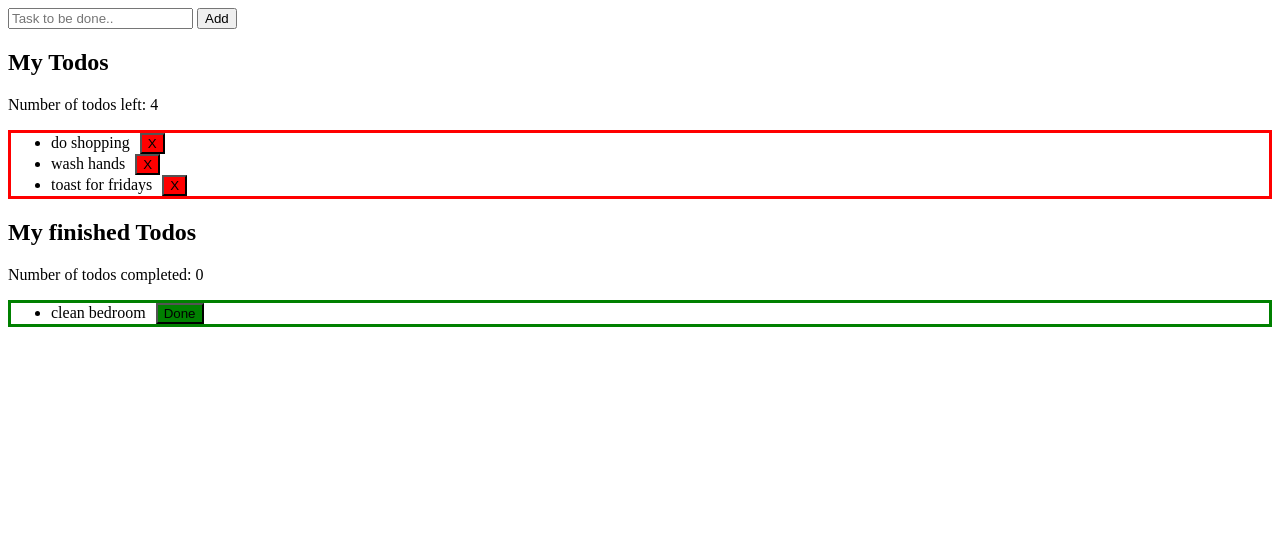
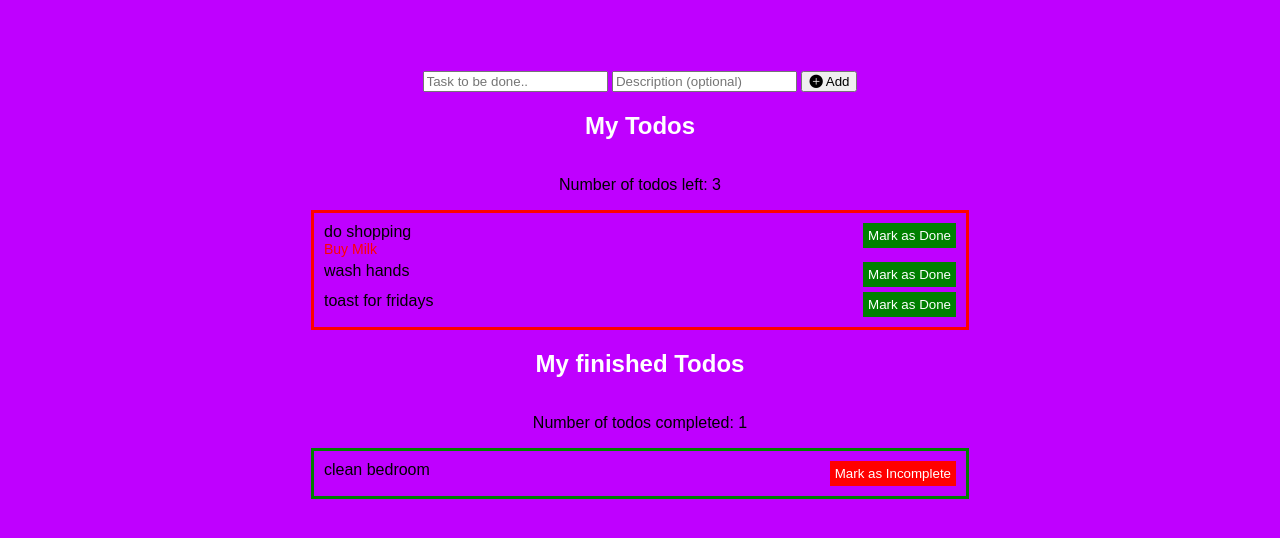
Before and after one commit to danielmedie/todo-task, a website built with Parcel: page src/index.html in a window 1280 px wide. Built offline with nearby package versions, Linux system fonts and the light colour scheme; a script that the page names is missing.

Commit message:
changed fuctions and concept, added sweetalert

```diff
--- a/package.json
+++ b/package.json
@@ -2,5 +2,8 @@
   "devDependencies": {
     "@parcel/transformer-sass": "^2.7.0",
     "parcel": "^2.7.0"
+  },
+  "dependencies": {
+    "sweetalert2": "^11.6.7"
   }
 }
--- a/src/index.html
+++ b/src/index.html
@@ -4,67 +4,43 @@
     <meta charset="UTF-8">
     <meta http-equiv="X-UA-Compatible" content="IE=edge">
     <meta name="viewport" content="width=device-width, initial-scale=1.0">
-    <title>Document</title>
+    <title>To Do List In JavaScript</title>
+    <link rel="stylesheet" href="https://cdn.jsdelivr.net/npm/bootstrap-icons@1.8.3/font/bootstrap-icons.css" />
     <script src="./js/index.js" defer type="modules"></script>
+    <script src="//cdn.jsdelivr.net/npm/sweetalert2@11"></script>
     <link rel="stylesheet" href="./scss/main.scss">
-</head>
 <body>
-    <div id="newtask">
-        <input id="inputTodo" type="text" placeholder="Task to be done..">
-        <button id="push" >Add</button>
-     </div>
+	<form id="todoform">
+		<input id="inputTodo" type="text" placeholder="Task to be done..">
+		<input id="inputTodoDesc" type="text" placeholder="Description (optional)">
+		<button type="submit">
+			<i class="bi bi-plus-circle-fill"></i>
+			<span>Add</span>
+		</button>
+	</form>
 
     <h2>My Todos</h2>
     <p>Number of todos left: <span id="noOfTodos">0</span></p>
-    <ul id="todoList"></ul>
+    <ul id="todoList" class="todo-list"></ul>
 
     <h2>My finished Todos</h2>
     <p>Number of todos completed: <span id="noOfTodosCompleted">0</span></p>
-    <ul id="finishedTodoList"></ul>
+    <ul id="finishedTodoList" class="todo-list"></ul>
 
+	<template id="list-item-template">
+		<li>
+			<div>
+				<span class="todo-label"></span>
+				<div class="todo-desc"></div>
+			</div>
+			<div class="button-wrap">
+				<button>
+					<span class="remove">Mark as Incomplete</span>
+					<span class="complete">Mark as Done</span>
+				</button>
+			</div>
+		</li>
+	</template>
 
 </body>
 </html>
-
-<!-- <!DOCTYPE html>
-<html lang="en">
-  <head>
-    <meta charset="UTF-8" />
-    <meta http-equiv="X-UA-Compatible" content="IE=edge" />
-    <meta name="viewport" content="width=device-width, initial-scale=1.0" />
-    <title>To Do List In JavaScript</title>
-    <link rel="stylesheet" href="https://cdn.jsdelivr.net/npm/bootstrap-icons@1.8.3/font/bootstrap-icons.css" /> -->
-    <!-- <link rel="stylesheet" href="./style.css" /> -->
-    <!-- <script src="./js/index.js" defer type="modules"></script>
-    <link rel="stylesheet" href="./scss/main.scss">
-  </head>
-  <body>
-    <div class="container">
-      <header>
-        <div class="header">
-          <h2>Hi Code Explained!</h2>
-        </div>
-        <div class="new-todo">
-          <form id="todoform">
-            <input type="text" name="newtodo" id="newtodo" placeholder="I will do ..." />
-            <button type="submit">
-              <i class="bi bi-plus-circle-fill"></i>
-            </button>
-          </form>
-        </div>
-      </header>
-      <div id="todos-list"> -->
-        <!-- <div class="todo" id="0">
-          <i class="bi bi-circle"></i>
-          <i class="bi bi-check-circle-fill"></i>
-          <p class="">Go get milk.</p>
-          <i class="bi bi-pencil-square"></i>
-          <i class="bi bi-trash"></i>
-        </div> -->
-      <!-- </div>
-      <div class="notification"></div>
-    </div> -->
-
-    <!-- <script src="./script.js"></script> -->
-  <!-- </body>
-</html> -->
--- a/src/js/index.js
+++ b/src/js/index.js
@@ -1,98 +1,225 @@
+// const Swal = require('sweetalert2')
+
+// Define todos
+
 
 let todos = [
-    { value: "do shopping",
-    completed: false },
-    { value: "clean bedroom",
-    completed: true },
-    { value: "wash hands" ,
-    completed: false },
-    { value: "toast for fridays",
-    completed: false  }
+	{
+		value: "do shopping",
+		desc : 'Buy Milk',
+		completed: false
+	},
+	{
+		value: "clean bedroom",
+		completed: true
+	},
+	{
+		value: "wash hands",
+		completed: false
+	},
+	{
+		value: "toast for fridays",
+		completed: false
+	}
 ];
 
-let todoList = document.getElementById("todoList");
-let numberOfTodos = document.getElementById("noOfTodos");
-let finishedTodoList = document.getElementById("finishedTodoList");
-let numberOfTodosCompleted = document.getElementById("noOfTodosCompleted");
-let newTask = document.getElementById('inputTodo')
-let submitBtn = document.getElementById('push')
+// Define Separate Lists
+let lists = {
+	incompleted: {
+        listEl : document.getElementById("todoList"),
+		countEl : document.getElementById("noOfTodos"),
+		todos: []
+	},
+	completed: {
+		listEl : document.getElementById("finishedTodoList"),
+		countEl : document.getElementById("noOfTodosCompleted"),
+		todos : []
+	}
+}
+
+/**
+ * List Setup
+ */
+
+// Setup Lists
+const setupTodoLists = () => {
+	// Clear Lists
+	Object.entries(lists).forEach(l => {
+		let [key, data] = l
+		data.listEl.innerHTML = "";
+	})
+
+	// Sort Items into List
+	todos.forEach((todo) => {
+		addItemToList(todo)
+	})
+}
+
+// Setup Todo Item Element
+const setupTodoItem = (todo) => {
+	let { value, desc } = todo
+
+	// ListItem Template
+	let itemTemplate = document.getElementById("list-item-template").innerHTML;
+	let listItem = htmlToElement(itemTemplate);
+
+	// find Elements
+	let valueEl = listItem.querySelector(".todo-label");
+	let descEl = listItem.querySelector(".todo-desc");
+	let buttonEl = listItem.querySelector("button");
+
+	// Set Text
+	valueEl.innerText = value
+	descEl.innerText = desc
+
+	// Setup Button listener after created
+	buttonEl.addEventListener("click", () => { toggleTodo(todo) });
+
+	// Return El to append
+	return listItem;
+}
 
 
+/**
+ * List Changes
+ */
 
+const addItemToList = (todo) => {
+	// Choose list passed on if its completed
+	let listKey = todo.completed ? 'completed' : 'incompleted'
+	// get data
+	let listConfig = lists[listKey]
 
-const createTodo = (todo) => {
-  todoList.innerHTML = "";
-  finishedTodoList.innerHTML = ""
-  todo.forEach((todo) => {
-    let list = document.createElement("li");
-    let spanWithValue = document.createElement("span");
-    let removeBtn = document.createElement("button");
-    removeBtn.className = 'removebtn'
+	// Setup and Append
+	let item = setupTodoItem({
+		value: todo.value,
+		desc: todo.desc || '',
+		completed : todo.completed
+	})
+	listConfig.listEl.appendChild(item);
+	// Update List
+	listConfig.todos.push(todo)
 
-    if (todo.completed === false) {
-    spanWithValue.innerText = todo.value;
-    removeBtn.innerText = "X";
-    removeBtn.addEventListener("click", () => {
-        // removeTodo(id);
-      toggleTodo(todo)
-    //   checkTodo(todoId)
-    });
-
-      list.appendChild(spanWithValue);
-      list.appendChild(removeBtn);
-
-      todoList.appendChild(list);
-    }
-    else {
-        spanWithValue.innerText = todo.value;
-        removeBtn.innerText = "Done";
-        removeBtn.addEventListener("click", () => {
-          todos.push(todo)
-
-        });
-
-        list.appendChild(spanWithValue);
-        list.appendChild(removeBtn);
-        removeBtn.className = 'completedBtn'
-
-        finishedTodoList.appendChild(list);
+	// Set Count
+	updateListCount({
+		countEl: listConfig.countEl,
+		count : listConfig.todos.length
+	})
 }
 
-    });
-    numberOfTodos.innerText = todos.length;
+const removeItemFromList = (todo) => {
+	// Choose list passed on if its completed
+	let listKey = todo.completed ? 'completed' : 'incompleted'
 
-    console.log(todos);
-    submitBtn.addEventListener('click', () => {
-        newTodo()
-        // createTodo()
+	// get data
+	let listConfig = lists[listKey]
 
-        console.log('button works');
+	// Get List Items
+	let items = listConfig.listEl.querySelectorAll('.todo-label')
+
+	// Remove From list using value
+	items.forEach(i => {
+		if (i.textContent == todo.value) {
+			i.closest('li').remove()
+			return false;
+		}
 	})
-};
 
-function checkTodo() {
+	// Update List
+	listConfig.todos = listConfig.todos.filter(t => t.value != todo.value)
 
+	// Set Count
+	updateListCount({
+		countEl: listConfig.countEl,
+		count : listConfig.todos.length
+	})
 
 }
-function newTodo(){
-    todos.push({
-        value : newTask.value,
-        completed : false
-    })
 
-    // createTodo()
-    console.log(todos);
+const updateListCount = ({ countEl, count }) => {
+	countEl.innerText = count;
 }
 
 const toggleTodo = (todo) => {
-        console.log(todo);
-        todo.completed = true
+	removeItemFromList(todo)
+	// Swap Value we we add to correct list
+	todo.completed = !todo.completed
+	// Add to New List
+	addItemToList(todo)
+}
 
+const newTodo = () => {
+	// Get Value
+	let newTask = document.getElementById('inputTodo')
+	let newTaskDesc = document.getElementById('inputTodoDesc')
+	// Alert if No Value
+	if (!newTask.value) {
+		// alert('No todos created');
+        Swal.fire('No todos created')
+        // Swal.fire({
+        //     title: 'Error!',
+        //     text: 'Do you want to continue',
+        //     icon: 'error',
+        //     confirmButtonText: 'Cool'
+        //   })
+		return;
+	}
 
+	// Check if Todo already exists
+	let valueExists = false;
+	let items = lists.incompleted.listEl.querySelectorAll('.todo-label')
+	items.forEach(i => {
+		if (i.textContent == newTask.value) {
+			valueExists = true
+			return false;
+		}
+	})
+	if (valueExists) {
+		// alert('Todo already exists. Please input a different todo');
+        Swal.fire('This todo alredy exists')
+        // Swal.fire({
+        //     title: 'Error!',
+        //     text: 'Do you want to continue',
+        //     icon: 'error',
+        //     confirmButtonText: 'Cool'
+        //   })
+		return;
+	}
+
+	// Add
+	addItemToList({
+		value: newTask.value,
+		desc : newTaskDesc.value || '',
+		completed: false
+	})
+
+	// Clear
+	newTask.value = ''
+	newTaskDesc.value = ''
 }
 
 
-  window.addEventListener("load", () => {
-    createTodo(todos);
+/**
+ * Helpers
+ */
 
-});
+// Helper function to turn template into elemnet
+const htmlToElement = (htmlString) => {
+    var template = document.createElement('template');
+    template.innerHTML = htmlString.trim();
+    return template.content.firstChild;
+}
+
+
+/**
+ * Setup Listeners
+ */
+
+// Create Initial Todo lists on load
+window.addEventListener("load", () => { setupTodoLists() });
+
+// Listen for New Button
+document.getElementById('todoform').addEventListener('submit', (evt) => {
+	evt.preventDefault()
+	newTodo()
+})
--- a/src/scss/main.scss
+++ b/src/scss/main.scss
@@ -1,3 +1,14 @@
+body {
+	display: flex;
+	flex-direction: column;
+	align-items: center;
+	justify-content: center;
+	background-color: rgb(191, 0, 255);
+	font-family: Arial, Helvetica, sans-serif;
+}
+#todoform {
+	margin-top: 5%;
+}
 #todoList {
     border: 3px solid red;
 }
@@ -6,16 +17,54 @@
 
 }
 
-.removebtn {
-    background-color: red;
-    margin-left: 10px;
+
+h2 {
+	color: #FFF;
 }
-.completedBtn{
-    background-color: green;
-    margin-left: 10px;
+.todo-list {
+	list-style: none;
+	margin: 0;
+	padding: 10px;
+	width: 50%;
+	align-items: center;
+	// display: flex;
+	// justify-content: center;
+	li {
+		display: flex;
+		margin-bottom: 5px;
+		.button-wrap {
+			margin-left: auto;
+		}
+		button {
+			margin-left: auto;
+			border: 0;
+			padding: 5px;
+		}
+		&:last-child{
+			margin-bottom: 0;
+		}
+	}
 }
 
+#todoList {
+	li button {
+		background-color: green;
+		color: #FFF;
+		.remove { display: none;}
+	}
+}
 
+#finishedTodoList {
+	li button {
+		background-color: red;
+		color: #FFF;
+		.complete { display: none;}
+	}
+}
+.todo-desc{
+    color: red;
+    font-size: 14px;
+}
 
 
 // @import url('https://fonts.googleapis.com/css2?family=Ubuntu&display=swap');
```
Also changed, not shown: 1 other file. Lines whose indentation alone changed are shown as unchanged.
